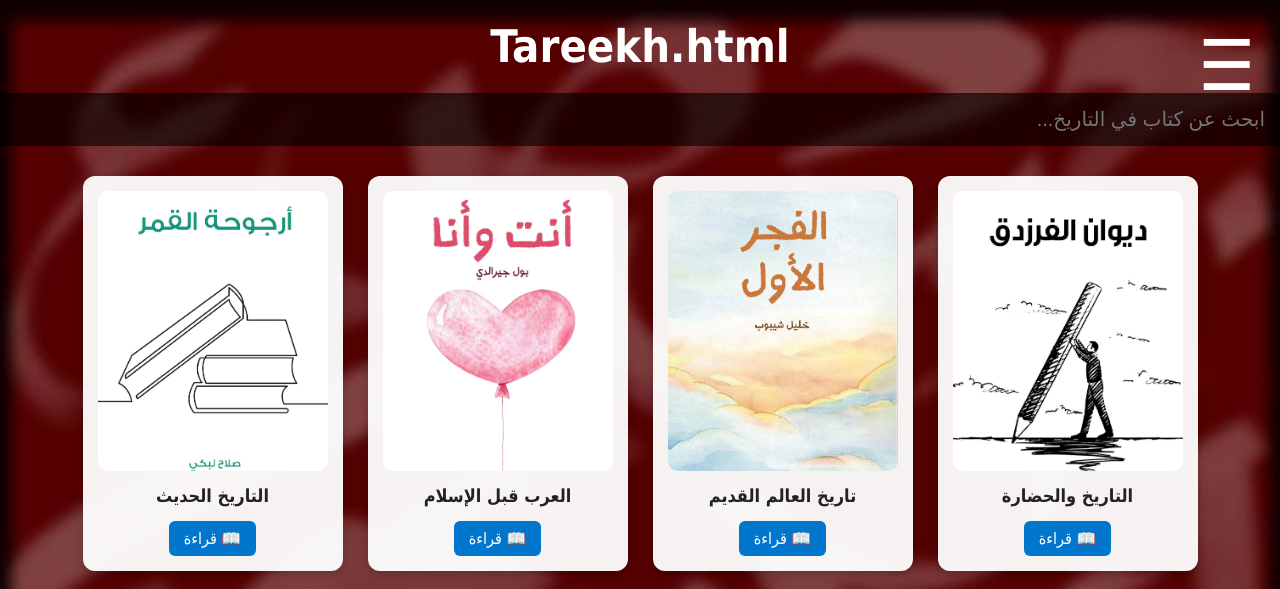
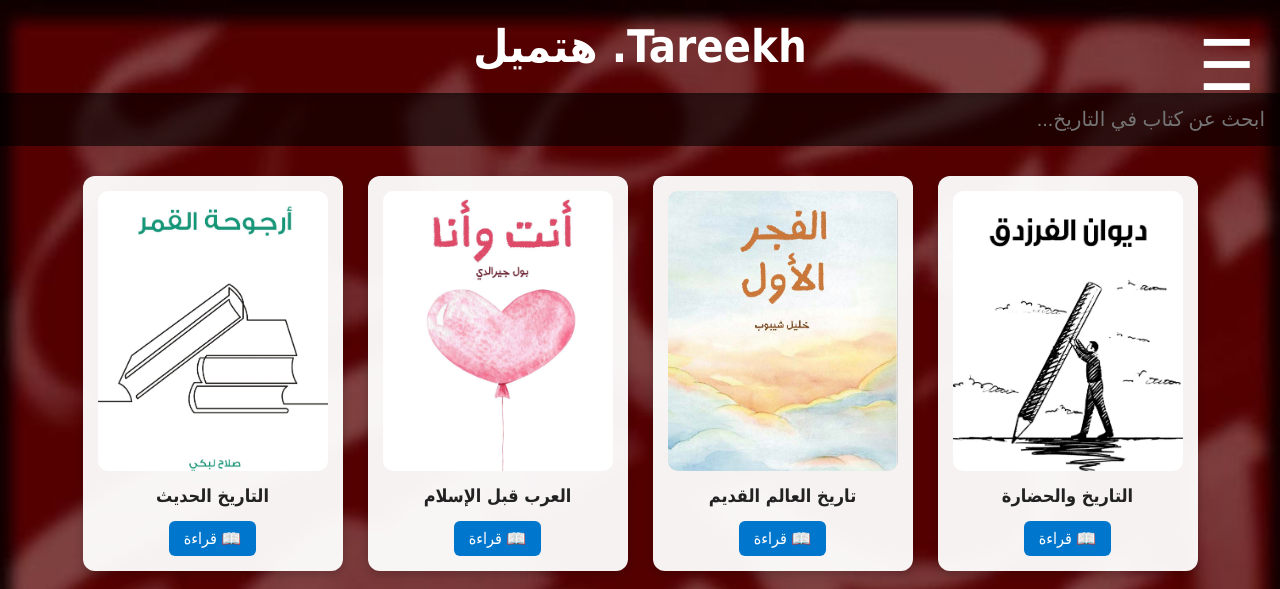
Before and after one commit to rasha-lib/My_project, a plain HTML site: page Tareekh.html in a window 1280 px wide. Shown: the top 589 px of the page. Drawn offline with Linux system fonts and the light colour scheme.

Commit message:
Update Tareekh.html

```diff
--- a/Tareekh.html
+++ b/Tareekh.html
@@ -2,7 +2,7 @@
 <html lang="ar" dir="rtl">
 <head>
   <meta charset="UTF-8">
-  <title>Tareekh.html</title>
+  <title>Tareekh. هتميل</title>
   <style>
     body {
       margin: 0;
@@ -158,7 +158,7 @@
 <body>
 
   <header>
-   Tareekh.html
+    Tareekh. هتميل
     <span class="menu-btn" onclick="openMenu()">☰</span>
   </header>
 
@@ -179,42 +179,37 @@
   <div id="notFound">❌ الكتاب غير متوفر</div>
 
   <div class="container">
-    <!-- الكتاب الأول -->
+    <!-- الكتب -->
     <div class="book-card">
       <img src="31.jpg" alt="غلاف التاريخ والحضارة">
       <h3>التاريخ والحضارة</h3>
       <a href="التاريخ_والحضارة.pdf" target="_blank">📖 قراءة</a>
     </div>
 
-    <!-- الكتاب الثاني -->
     <div class="book-card">
       <img src="32.jpg" alt="غلاف تاريخ العالم القديم">
       <h3>تاريخ العالم القديم</h3>
       <a href="تاريخ_العالم_القديم.pdf" target="_blank">📖 قراءة</a>
     </div>
 
-    <!-- الكتاب الثالث -->
     <div class="book-card">
       <img src="33.jpg" alt="غلاف العرب قبل الإسلام">
       <h3>العرب قبل الإسلام</h3>
       <a href="العرب_قبل_الإسلام.pdf" target="_blank">📖 قراءة</a>
     </div>
 
-    <!-- الكتاب الرابع -->
     <div class="book-card">
       <img src="34.jpg" alt="غلاف التاريخ الحديث">
       <h3>التاريخ الحديث</h3>
       <a href="التاريخ_الحديث.pdf" target="_blank">📖 قراءة</a>
     </div>
 
-    <!-- الكتاب الخامس -->
     <div class="book-card">
       <img src="35.jpg" alt="غلاف حضارات الشرق القديم">
       <h3>حضارات الشرق القديم</h3>
       <a href="حضارات_الشرق_القديم.pdf" target="_blank">📖 قراءة</a>
     </div>
 
-    <!-- الكتاب السادس -->
     <div class="book-card">
       <img src="36.jpg" alt="غلاف التاريخ الإسلامي">
       <h3>التاريخ الإسلامي</h3>
```
